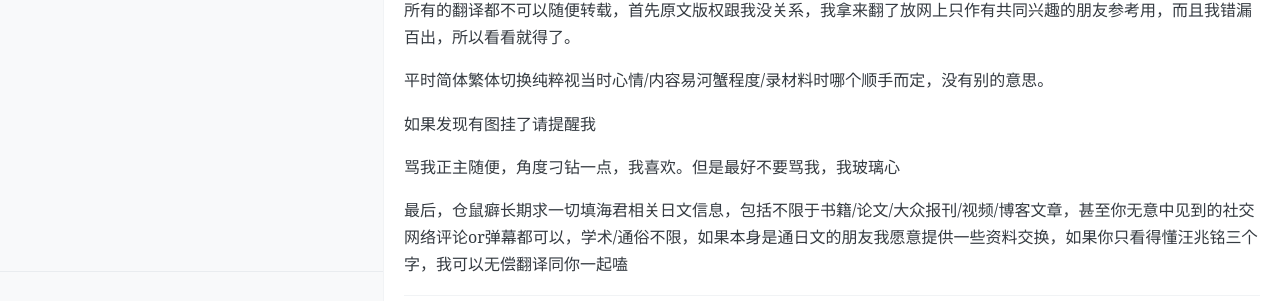
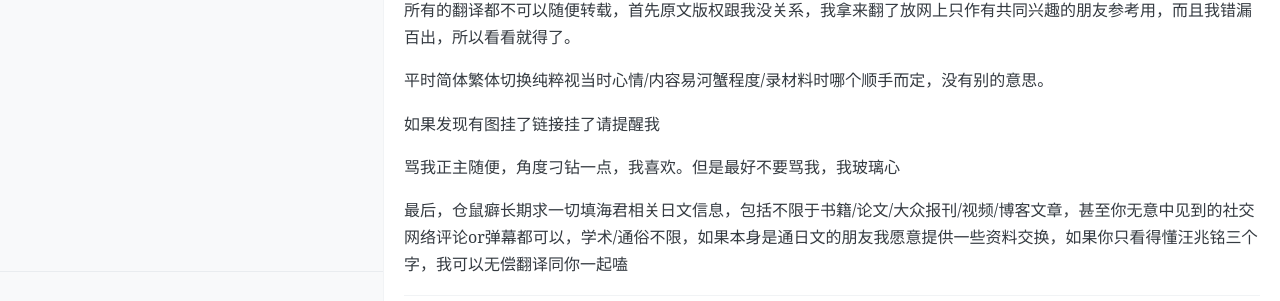
Before and after one commit to kanransya/nami-jetcoaster, a Jekyll site: the page built from _posts/2020-04-22-zhiding0719.md, in a window 1280 px wide and 936 px high. Shown: the part 525-826 px from the top of the window. Built offline with Jekyll 4.4.1, drawn with Linux system fonts in a browser that asks for light colours; comment, search, counter and statistics services are not loaded.

Commit message:
Update 2020-04-22-zhiding0719.md

```diff
--- a/_posts/2020-04-22-zhiding0719.md
+++ b/_posts/2020-04-22-zhiding0719.md
@@ -29,7 +29,7 @@ pinned: true
 
 平时简体繁体切换纯粹视当时心情/内容易河蟹程度/录材料时哪个顺手而定，没有别的意思。
 
-如果发现有图挂了请提醒我
+如果发现有图挂了链接挂了请提醒我
 
 骂我正主随便，角度刁钻一点，我喜欢。但是最好不要骂我，我玻璃心
 
```
